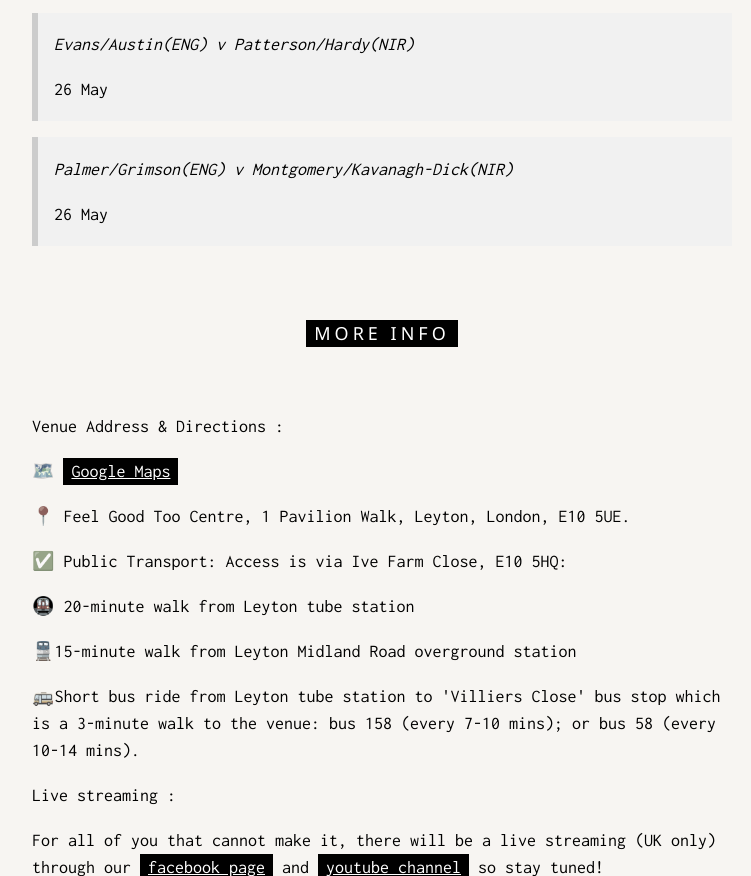
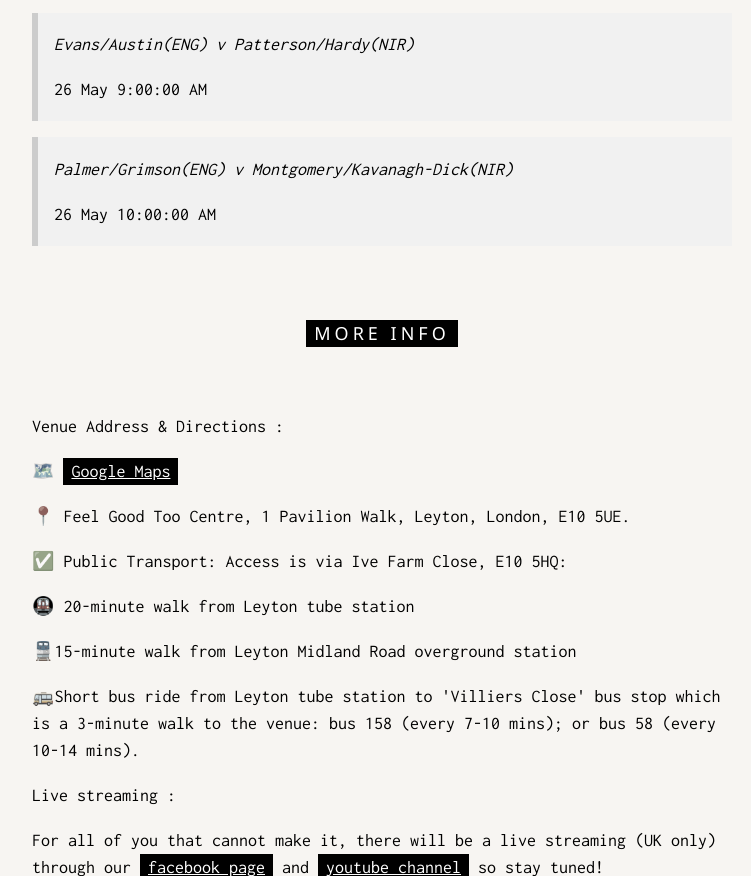
Before and after one commit to sideout/ContinentalCup, a plain HTML site: page index.html in a window 1280 px wide. Shown: the part 3314-4190 px from the top of the page, without its empty margins (258-1009 px from the left). Drawn offline with Linux system fonts and the light colour scheme; some packages are replaced by stand-ins of ours; a script that the page names is missing.

Commit message:
8 commit

```diff
--- a/index.html
+++ b/index.html
@@ -264,12 +264,12 @@
 
           <div class="w3-panel w3-leftbar w3-light-grey">
             <p><i>Evans/Austin(ENG) v Patterson/Hardy(NIR)</i></p>
-            <p>26 May</p>
+            <p>26 May 9:00:00 AM</p>
           </div>
 
           <div class="w3-panel w3-leftbar w3-light-grey">
             <p><i>Palmer/Grimson(ENG) v Montgomery/Kavanagh-Dick(NIR)</i></p>
-            <p>26 May</p>
+            <p>26 May 10:00:00 AM</p>
           </div>
         </div>
       </div>
```
